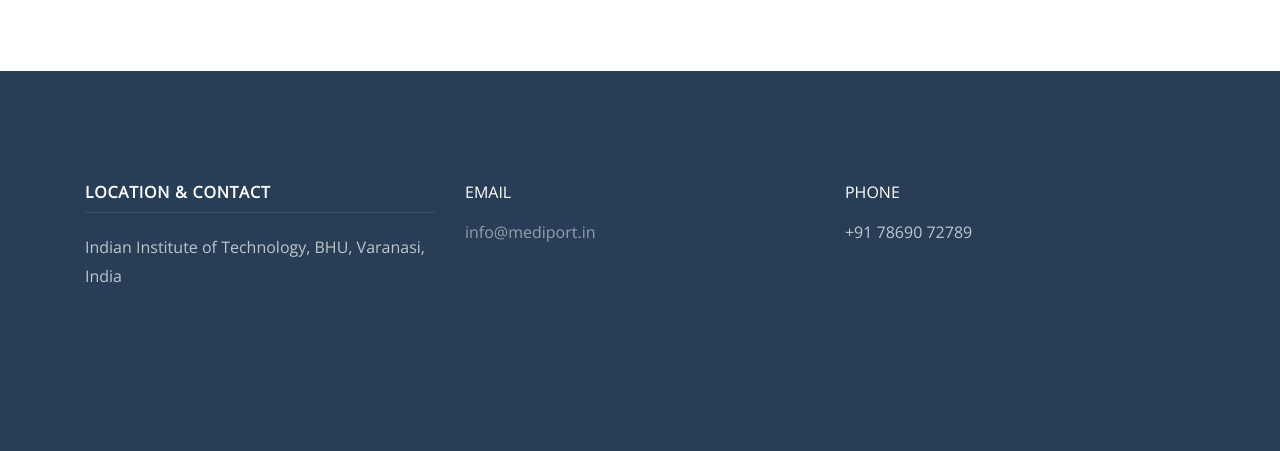
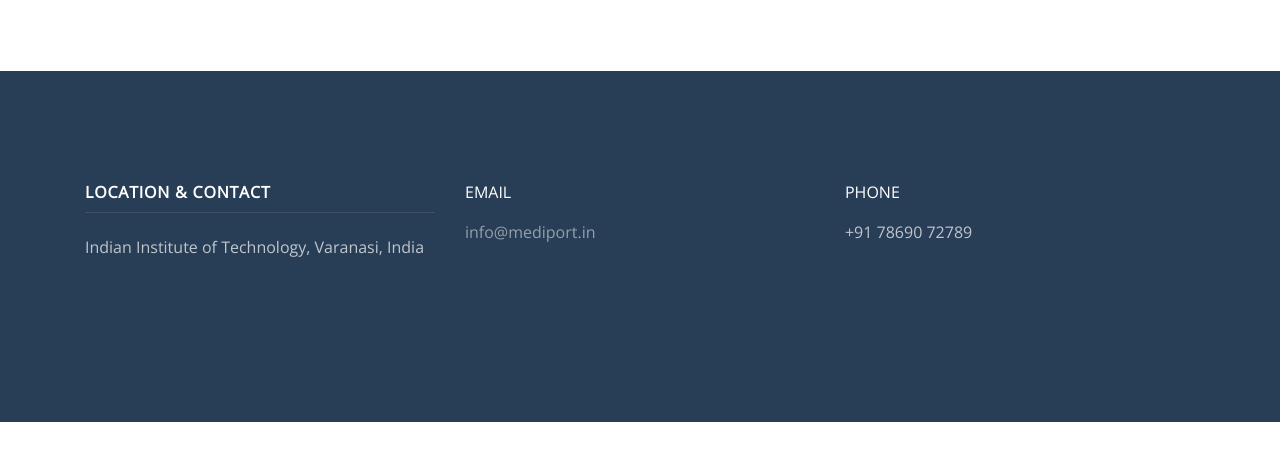
Before and after one commit to ag602/medstartup, a Django app: page /diabriskpred/ in a window 1280 px wide. Shown: the part 2614-3065 px from the top of the page. After the commit the page ends 3036 px from the top, so only its background shows below. Run offline with Django 3.2, Linux system fonts and the light colour scheme; some libraries are stand-ins or nearby versions.

Commit message:
Update base.html

```diff
--- a/medx/templates/base/base.html
+++ b/medx/templates/base/base.html
@@ -71,7 +71,7 @@
         <div class="row mb-5 element-animate">
           <div class="col-md-4 mb-5" style="margin-top:6em">
            <h3>Location &amp; Contact</h3>
-            <p class="mb-5">Indian Institute of Technology, BHU, Varanasi, India</p>
+            <p class="mb-5">Indian Institute of Technology, Varanasi, India</p>
 
           </div>
           <div class="col-md-4 mb-5" style="margin-top:6em">
```
